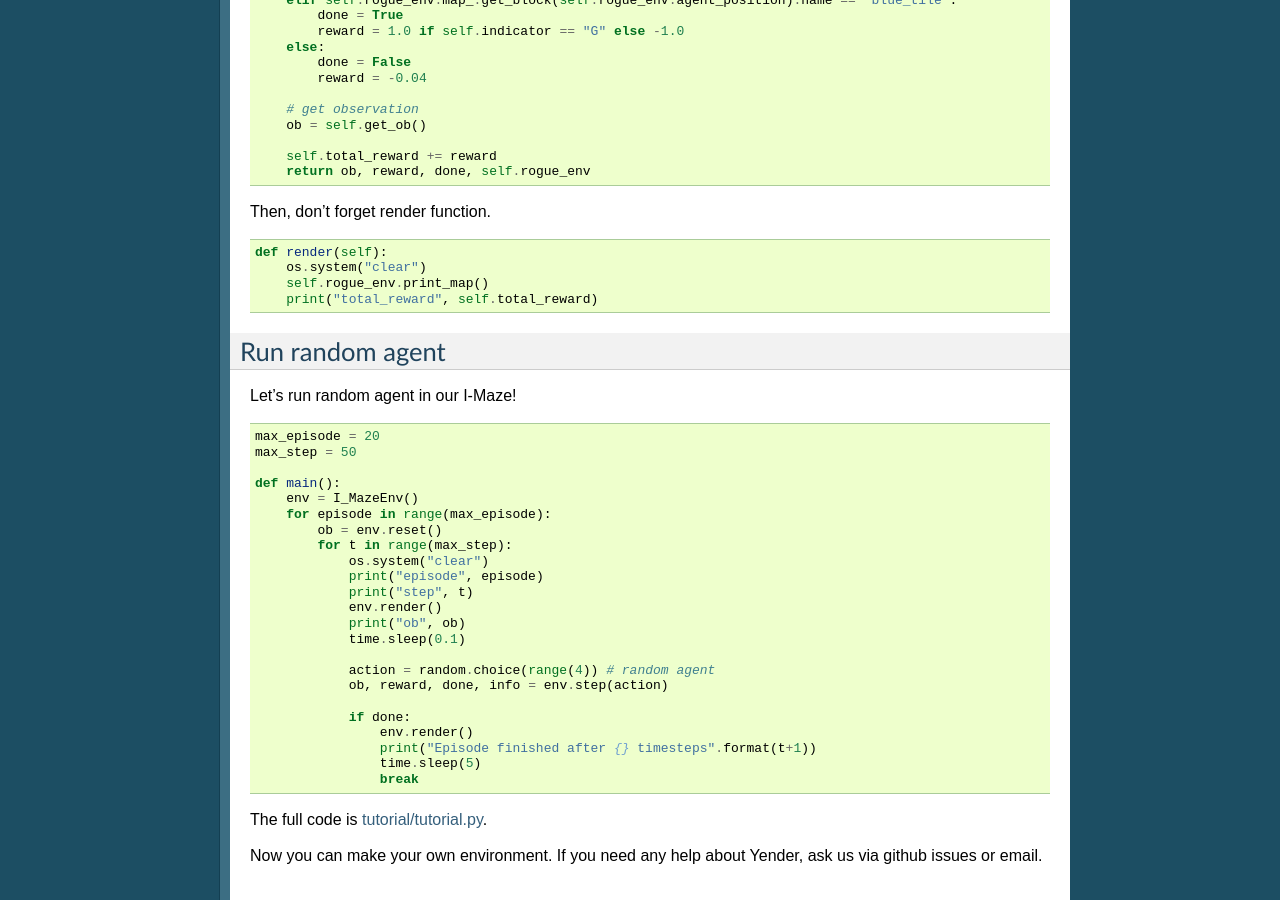
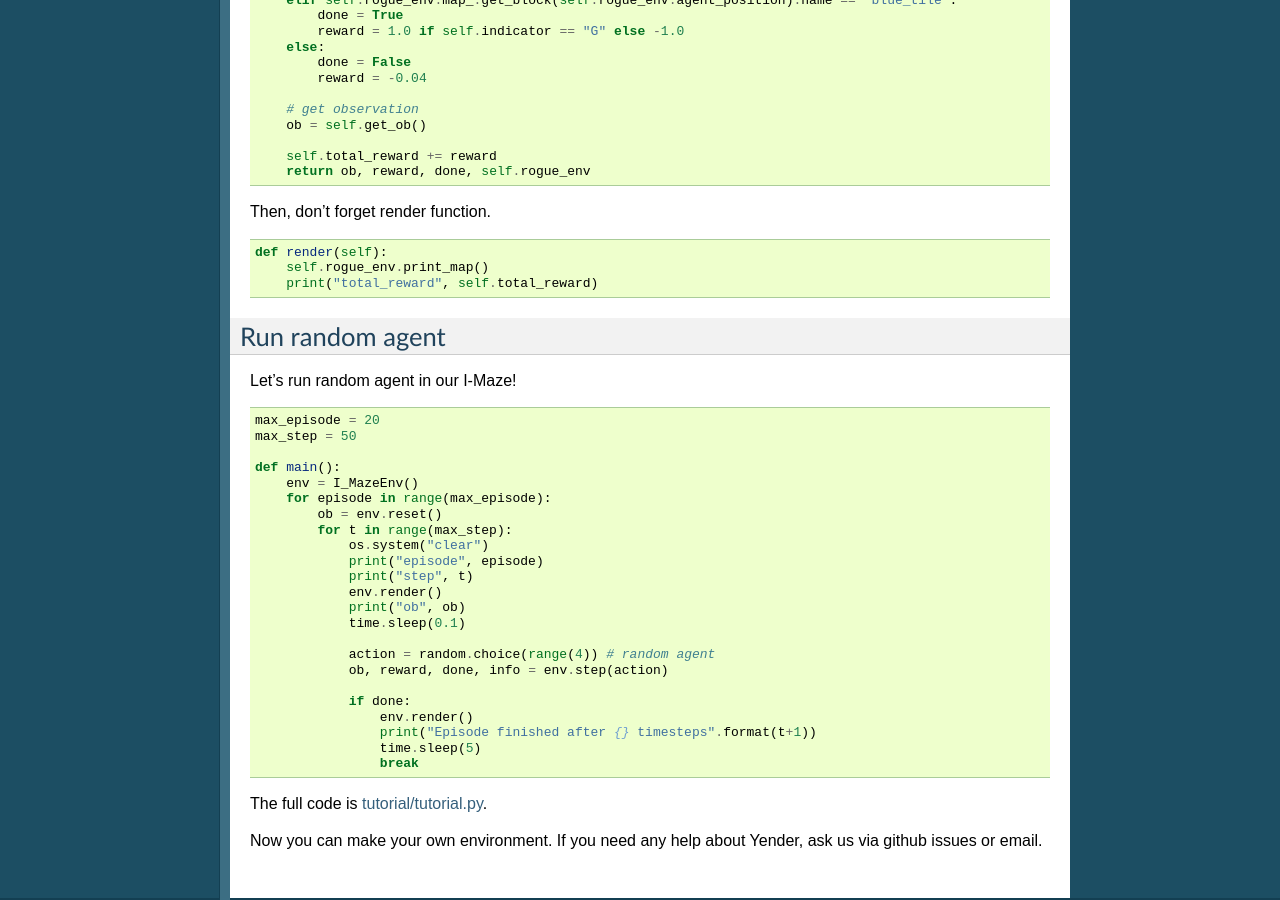
Before and after one commit to okdshin/Yender, a Sphinx documentation site: the page built from docs/tutorial.rst, in a window 1280 px wide and 900 px high, scrolled down 2680 px. Built offline with Sphinx 7.4.7, drawn with Linux system fonts in a browser that asks for light colours.

Commit message:
modify tutorial

```diff
--- a/docs/tutorial.rst
+++ b/docs/tutorial.rst
@@ -189,7 +189,6 @@ Then, don't forget render function.
 .. code-block:: python
 
         def render(self):
-            os.system("clear")
             self.rogue_env.print_map()
             print("total_reward", self.total_reward)
 
```
